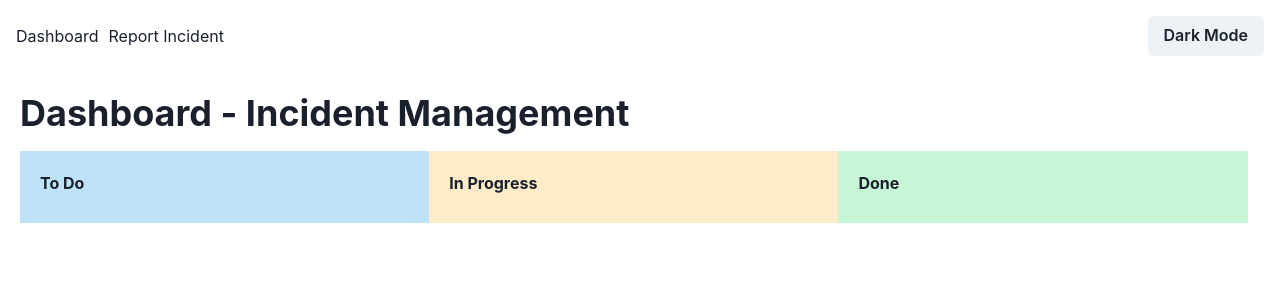
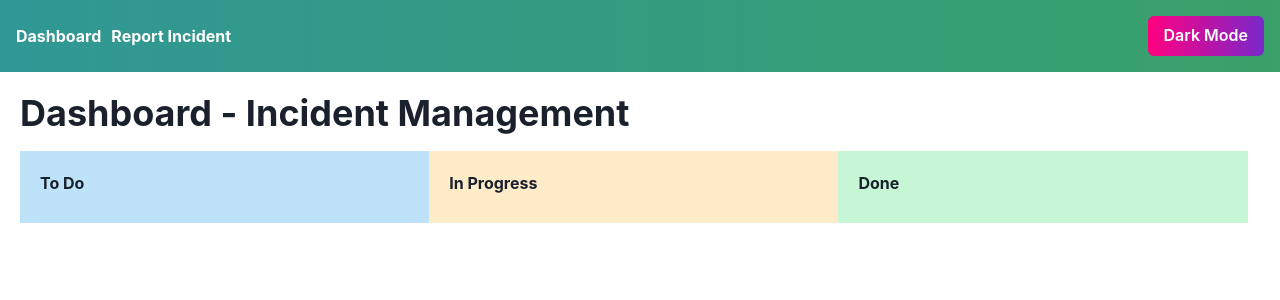
Before and after one commit to GPT-Engineer-App/incident-portal-autofill, a React (Vite) app: page / in a window 1280 px wide. Shown: the top 300 px of the page. Built offline with nearby package versions, Linux system fonts and the light colour scheme.

Commit message:
Updated the Toolbar component to have a gradient background, modern link styles, and a gradient button to enhance the overall UI.
Prompt: let's enhance the toolbar to stand out more and enhance the overall UI and colors. lets go for modern with gradients

```diff
--- a/src/components/Toolbar.jsx
+++ b/src/components/Toolbar.jsx
@@ -5,14 +5,18 @@ import { Link } from "react-router-dom";
 const Toolbar = () => {
   const { colorMode, toggleColorMode } = useColorMode();
   return (
-    <Box p={4} display="flex" justifyContent="space-between" alignItems="center">
+    <Box p={4} display="flex" justifyContent="space-between" alignItems="center" bgGradient="linear(to-r, teal.500, green.500)">
       <div>
-        <Link to="/">Dashboard</Link>
-        <Link to="/report" style={{ marginLeft: "10px" }}>
+        <Link to="/" style={{ color: "white", textDecoration: "none", fontWeight: "bold", marginRight: "10px" }}>
+          Dashboard
+        </Link>
+        <Link to="/report" style={{ color: "white", textDecoration: "none", fontWeight: "bold" }}>
           Report Incident
         </Link>
       </div>
-      <Button onClick={toggleColorMode}>{colorMode === "light" ? "Dark" : "Light"} Mode</Button>
+      <Button onClick={toggleColorMode} bgGradient="linear(to-l, #7928CA, #FF0080)" color="white">
+        {colorMode === "light" ? "Dark" : "Light"} Mode
+      </Button>
     </Box>
   );
 };
```
